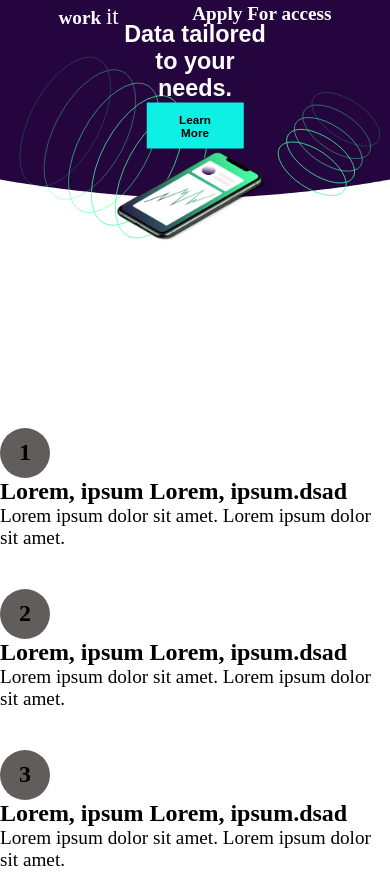
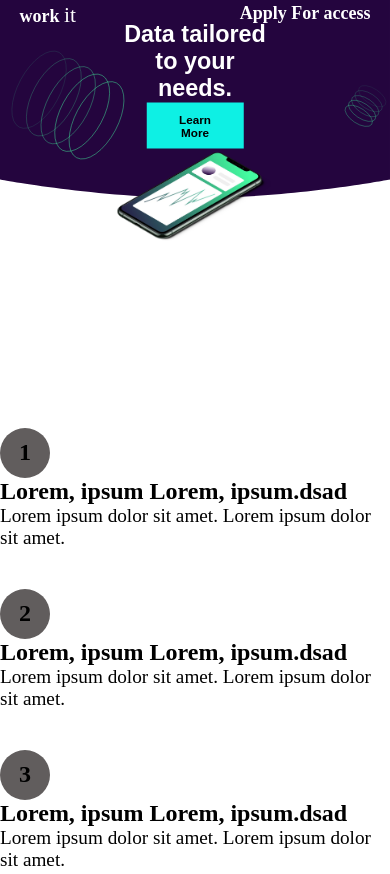
Before and after one commit to Siddique145/Hackthon, a plain HTML site: page index.html in a window 390 px wide. Shown: the top 874 px of the page. Drawn offline with Linux system fonts and the light colour scheme.

Commit message:
html format

```diff
--- a/styles.css
+++ b/styles.css
@@ -221,6 +221,30 @@ p{
     margin-top: -20%;
     height: 30px;
   }
+  .front1{
+    height: 15%;
+  }
+  .front2{
+    height: 6%;
+  }
+  .work{
+   margin-top:-50%;
+  margin-left:5%;
+  max-width: 80%;
+  height: 12%;
+  color: rgb(255, 255, 255);
+  font-weight:bold;
+  font-size: large;
+  }
+  .apply{
+    margin-top:-50%;
+    right: 5%;
+    max-width: 80%;
+    height: 12%;
+    color: rgb(255, 255, 255);
+    font-weight:bold;
+    font-size: large;
+  }
 }
 
 .second-div h1{
```
